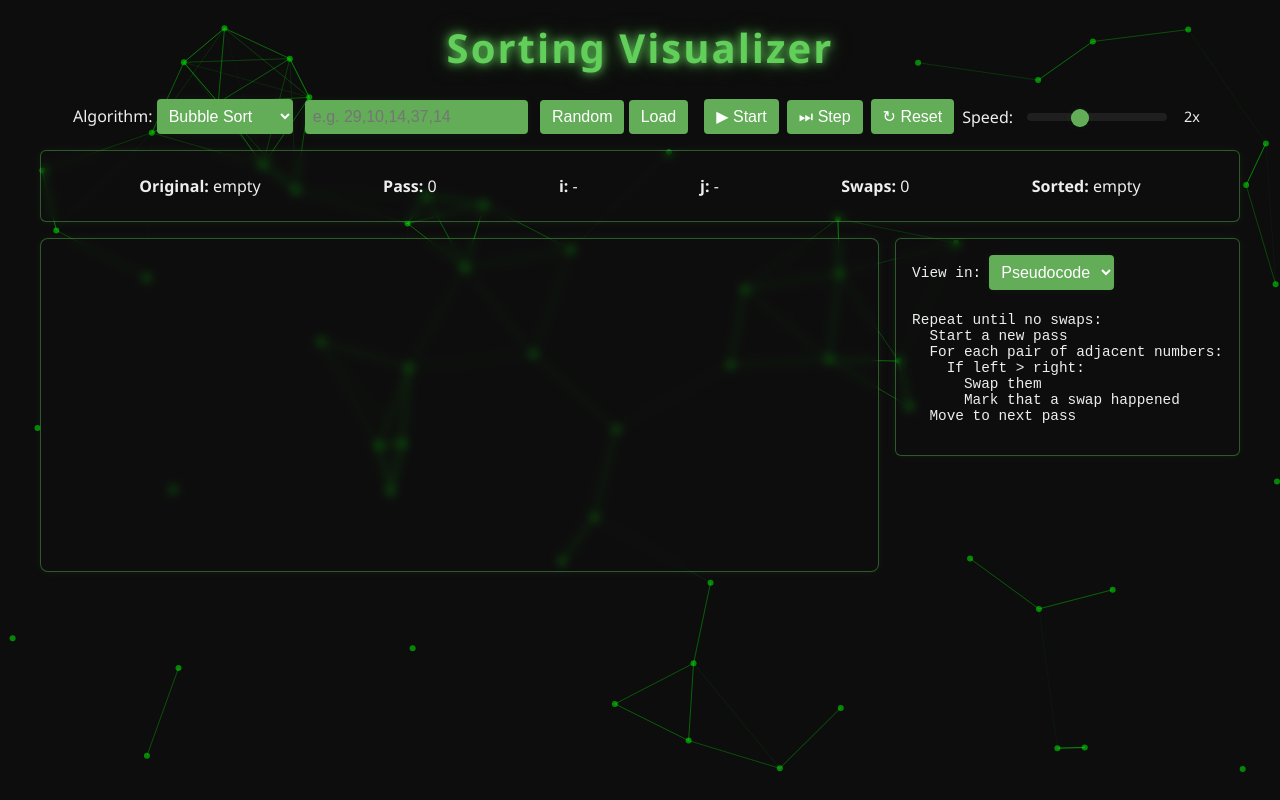
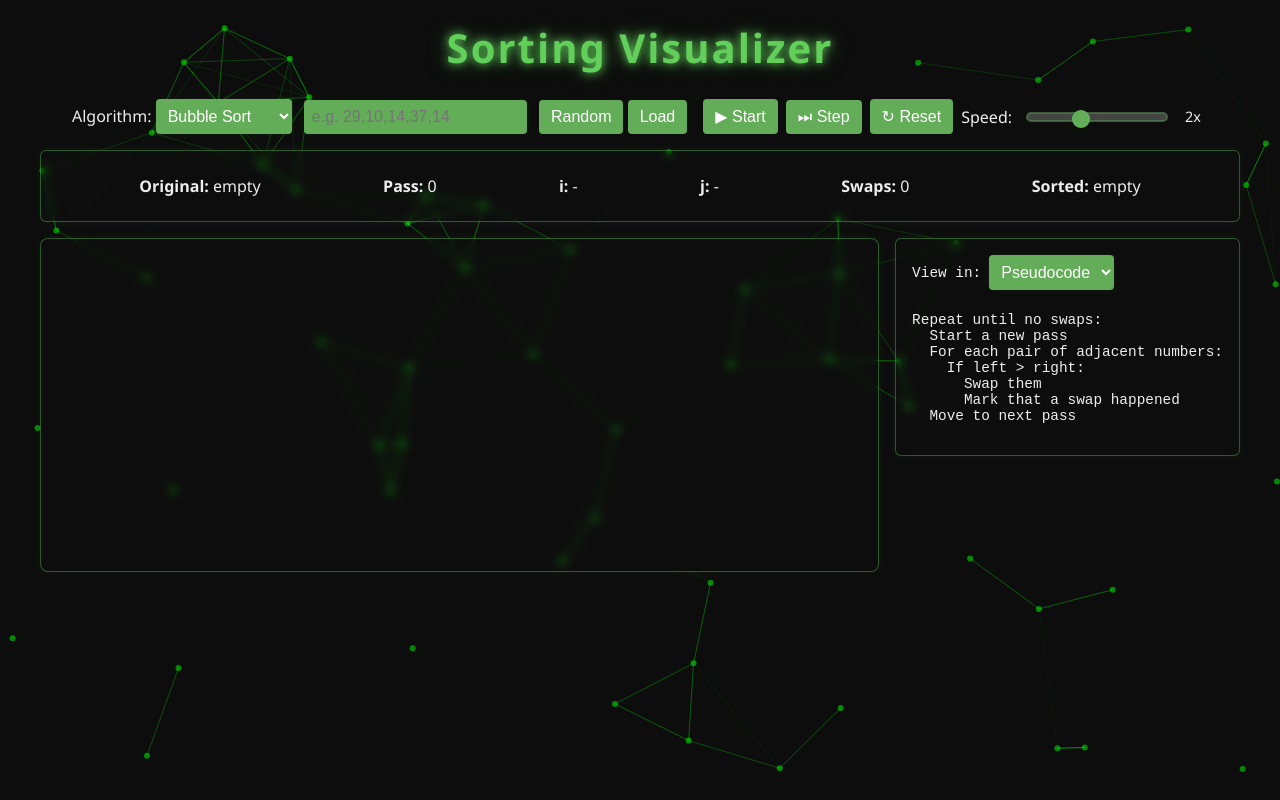
Before and after one commit to Kushal-Shankhapal/Sorting_Algorithms_HTML, a plain HTML site: page index.html in a window 1280 px wide. Drawn offline with nearby package versions, Linux system fonts and the light colour scheme.

Commit message:
Made the slider groove visible

```diff
--- a/style.css
+++ b/style.css
@@ -98,16 +98,18 @@ header h1 {
   appearance: none;
   width: 140px;
   height: 8px;
-  background: rgba(255,255,255,0.04);
+  background: rgba(255,255,255,0.12);
   border-radius: 6px;
   outline: none;
   margin-left: 6px;
+  border: 1px solid rgba(97,207,90,0.3);
 }
 
 #speedRange::-webkit-slider-runnable-track {
   height: 8px;
-  background: rgba(255,255,255,0.04);
+  background: rgba(255,255,255,0.12);
   border-radius: 6px;
+  border: 1px solid rgba(97,207,90,0.3);
 }
 
 #speedRange::-webkit-slider-thumb {
@@ -125,8 +127,9 @@ header h1 {
 
 #speedRange::-moz-range-track {
   height: 8px;
-  background: rgba(255,255,255,0.04);
+  background: rgba(255,255,255,0.12);
   border-radius: 6px;
+  border: 1px solid rgba(97,207,90,0.3);
 }
 
 #speedRange::-moz-range-thumb {
```
